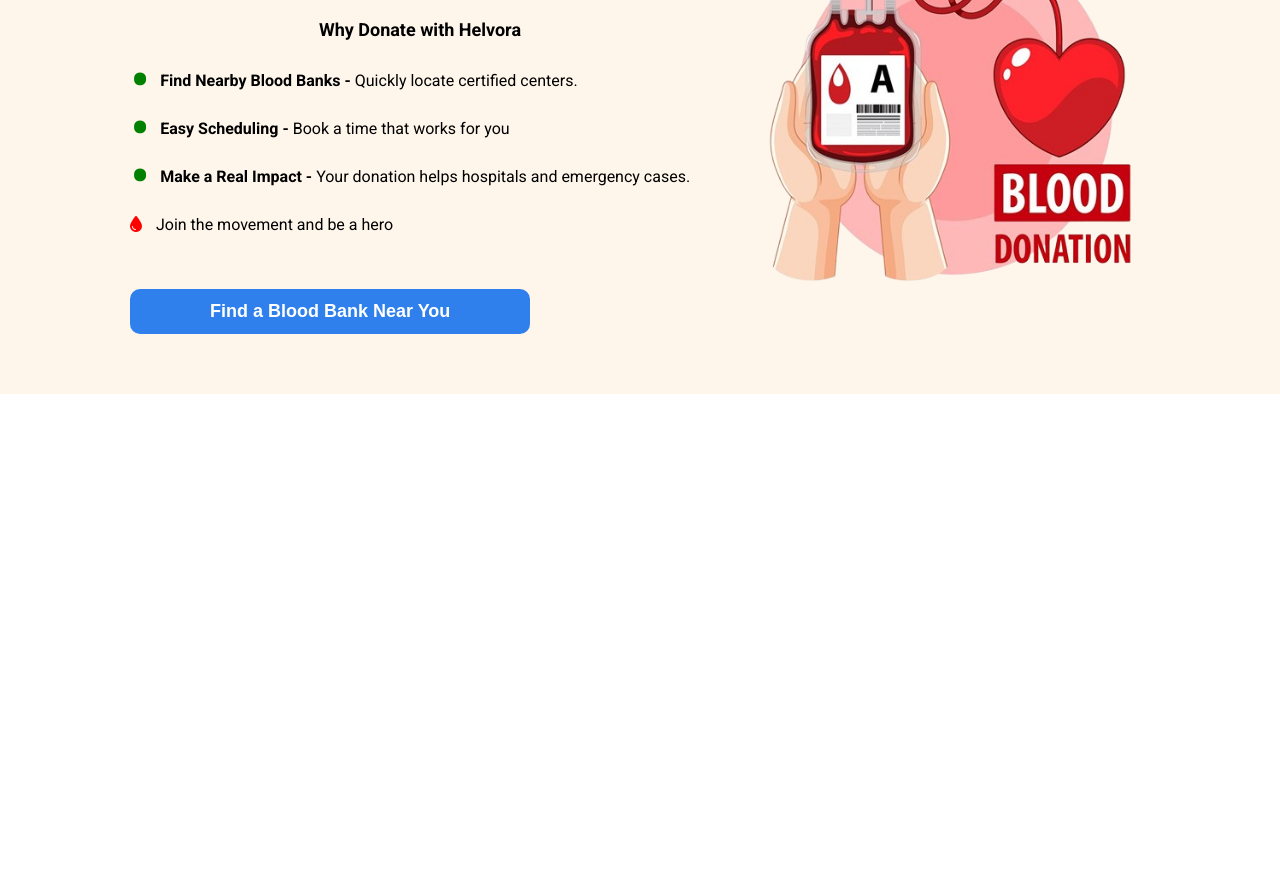
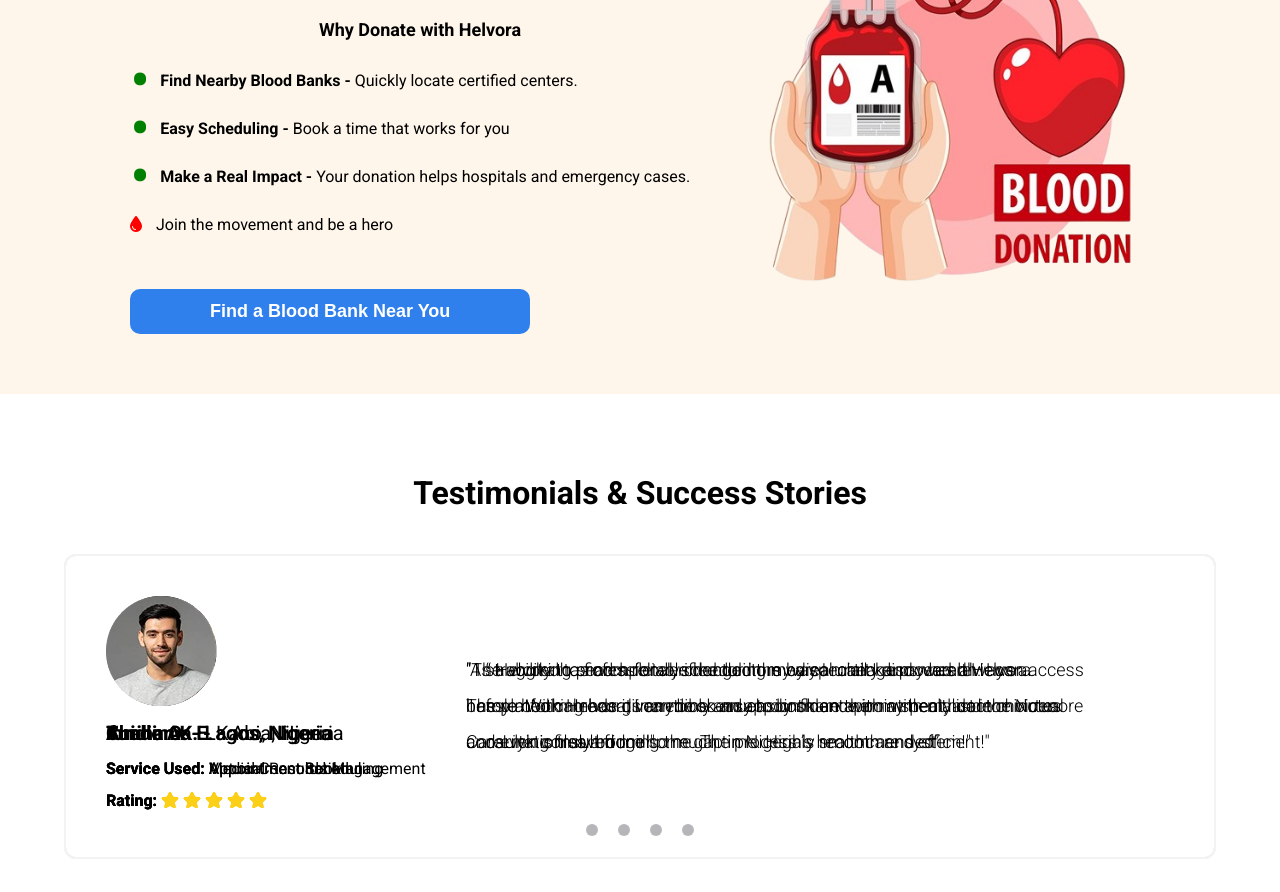
Before and after one commit to YusufFuLaan/Helvora, a plain HTML site: page index.html in a window 1280 px wide. Shown: the part 3983-4875 px from the top of the page. Before the commit the page ends 4377 px from the top, so only its background shows below. Drawn offline with Linux system fonts and the light colour scheme.

Commit message:
Home page update

```diff
--- a/index.html
+++ b/index.html
@@ -382,6 +382,108 @@
       </div>
 </section>
 
+ <section class="Testimonials-sec-ctn">
+      <h1>Testimonials & Success Stories</h1>
+
+      <div class="user-container">
+        <div class="user">
+          <img src="Public/images/Amina.png" alt="" />
+          <p class="user-name"><b>Amina O. - </b> Lagos, Nigeria</p>
+          <p class="user-service"><b>Service Used: </b>Virtual Consultation</p>
+          <p class="rating">
+            <b>Rating:</b>
+            <i class="fa-solid fa-star"></i>
+            <i class="fa-solid fa-star"></i>
+            <i class="fa-solid fa-star"></i>
+            <i class="fa-solid fa-star"></i>
+            <i class="fa-solid fa-star"></i>
+          </p>
+        </div>
+        <p class="testimony">
+          “ I struggled to find a reliable doctor in my area until I discovered
+          Helvora. The platform made it incredibly easy to book an appointment,
+          and the virtual consultation saved me so much time. Highly
+          recommended”
+        </p>
+      </div>
+
+      <div class="user-container">
+        <div class="user">
+          <img src="Public/images/Tunde.png" alt="" />
+          <p class="user-name"><b>Tunde A. - </b> Lagos, Nigeria</p>
+          <p class="user-service">
+            <b>Service Used: </b>Medical Records Management
+          </p>
+          <p class="rating">
+            <b>Rating:</b>
+            <i class="fa-solid fa-star"></i>
+            <i class="fa-solid fa-star"></i>
+            <i class="fa-solid fa-star"></i>
+            <i class="fa-solid fa-star"></i>
+            <i class="fa-solid fa-star"></i>
+          </p>
+        </div>
+        <p class="testimony">
+          “ Helvora has completely changed the way I manage my health. I can
+          access my medical records anytime and easily share them with my
+          doctor. No more carrying files around!"
+        </p>
+      </div>
+
+      <div class="user-container">
+        <div class="user">
+          <img src="Public/images/Chidinma.png" alt="" />
+          <p class="user-name"><b>Chidinma E. - </b> Abia, Nigeria</p>
+          <p class="user-service"><b>Service Used: </b>Appointment Booking</p>
+          <p class="rating">
+            <b>Rating:</b>
+            <i class="fa-solid fa-star"></i>
+            <i class="fa-solid fa-star"></i>
+            <i class="fa-solid fa-star"></i>
+            <i class="fa-solid fa-star"></i>
+            <i class="fa-solid fa-star"></i>
+          </p>
+        </div>
+        <p class="testimony">
+          "As a working professional, scheduling medical check-ups was always a
+          hassle. With Helvora, I can book an appointment with a specialist in
+          minutes and even consult from home. The process is smooth and
+          efficient!"
+        </p>
+      </div>
+
+      <div class="user-container">
+        <div class="user">
+          <img src="Public/images/ibrahim.png" alt="" />
+          <p class="user-name"><b>Ibrahim K. - </b> Kano, Nigeria</p>
+          <p class="user-service">
+            <b>Service Used: </b>Appointment Scheduling
+          </p>
+          <p class="rating">
+            <b>Rating:</b>
+            <i class="fa-solid fa-star"></i>
+            <i class="fa-solid fa-star"></i>
+            <i class="fa-solid fa-star"></i>
+            <i class="fa-solid fa-star"></i>
+            <i class="fa-solid fa-star"></i>
+          </p>
+        </div>
+        <p class="testimony">
+          "The ability to search for verified doctors by specialty and read
+          reviews before booking has given me so much confidence in my
+          healthcare choices. CareLink is truly bridging the gap in Nigeria’s
+          healthcare system!"
+        </p>
+      </div>
+
+      <div class="testimony-nav-container">
+        <div class="testimony-nav-btn active"></div>
+        <div class="testimony-nav-btn"></div>
+        <div class="testimony-nav-btn"></div>
+        <div class="testimony-nav-btn"></div>
+      </div>
+    </section>
+
     <script src="main.js"></script>
   </body>
 </html>
--- a/style.css
+++ b/style.css
@@ -771,6 +771,98 @@
   width: 100%;
 }
 
+/*----------------------- Testimonial-sec-style------------------------ */
+
+/* main .hero-slide {
+  z-index: 2;
+  clip-path: circle(0% at 0 50%);
+}
+
+main .hero-slide.active {
+  clip-path: circle(150% at 0 50%);
+  transition: 2s;
+  transition-property: clip-path;
+} */
+
+.Testimonials-sec-ctn {
+  position: relative;
+  padding: 8rem 2rem;
+  margin-bottom: 30rem;
+  display: flex;
+  flex-direction: column;
+  justify-content: center;
+  align-items: center;
+  gap: 5rem;
+}
+
+.Testimonials-sec-ctn > h1 {
+  font-size: 3.2rem;
+}
+
+.Testimonials-sec-ctn .user-container {
+  position: absolute;
+  top: 16rem;
+  width: 90%;
+  display: flex;
+  align-items: center;
+  flex-wrap: wrap;
+  gap: 6rem;
+  padding: 4rem;
+  border: 2px solid #f3f3f3;
+  border-radius: 1.2rem;
+}
+
+.Testimonials-sec-ctn .user-container .user {
+  min-width: 30rem;
+  line-height: 2;
+}
+
+.user .user-name {
+  font-size: 2rem;
+}
+
+.user .user-service {
+  font-size: 1.6rem;
+}
+
+.user .rating {
+  font-size: 1.6rem;
+}
+
+.fa-star {
+  color: #fccf18;
+}
+
+.Testimonials-sec-ctn .testimony {
+  max-width: 60rem;
+  font-size: 1.8rem;
+  font-weight: 300;
+  line-height: 2;
+}
+
+.testimony-nav-container {
+  z-index: 5;
+  position: absolute;
+  display: flex;
+  top: 42rem;
+  left: 50%;
+  transform: translateX(-50%);
+}
+
+.testimony-nav-container .testimony-nav-btn {
+  background-color: rgba(162, 163, 168, 0.79);
+  width: 1.2rem;
+  height: 1.2rem;
+  margin: 1rem;
+  border-radius: 50%;
+  cursor: pointer;
+}
+
+/* .testimony-nav-container .testimony-nav-btn.active {
+  background-color: navy;
+  box-shadow: 0 0 2px rgba(0, 0, 0, 0.5);
+} */
+
 /*-----------------------Responsiveness-style------------------------ */
 
 @media (max-width: 850px) {
```
